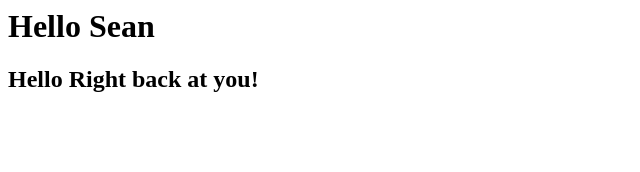
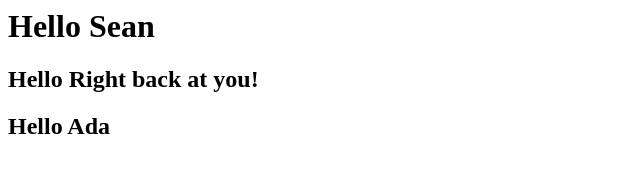
Before and after one commit to Hoolio333/Introductions-2, a plain HTML site: page index.html in a window 1280 px wide. Shown: the whole page, without its empty margins (0-640 px from the left). Drawn offline with Linux system fonts and the light colour scheme.

Commit message:
Hello Ada message

```diff
--- a/index.html
+++ b/index.html
@@ -1,2 +1,3 @@
 <h1>Hello Sean</h1>
 <h2>Hello Right back at you!</h2>
+<h2>Hello Ada</h2>
```
